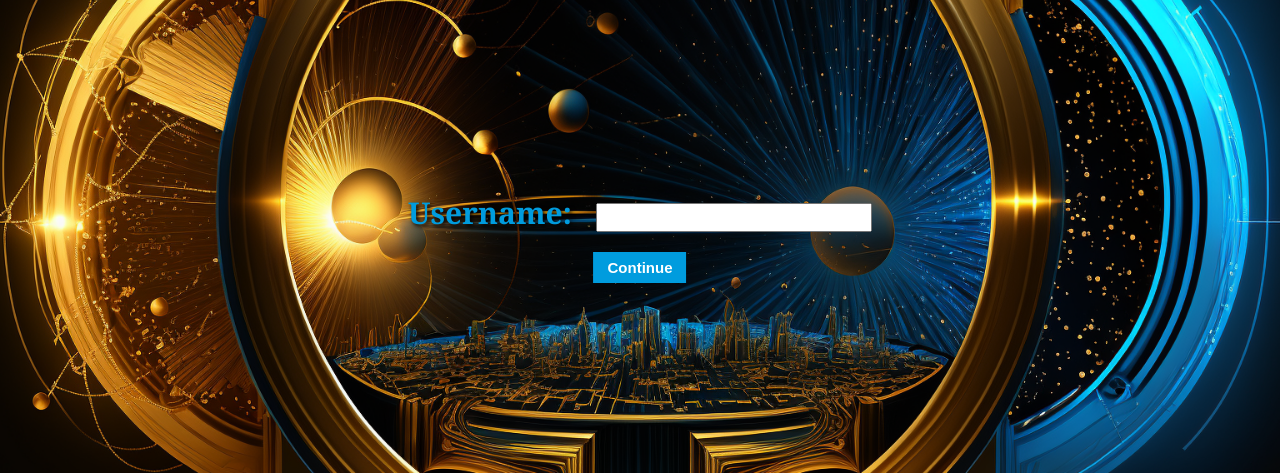
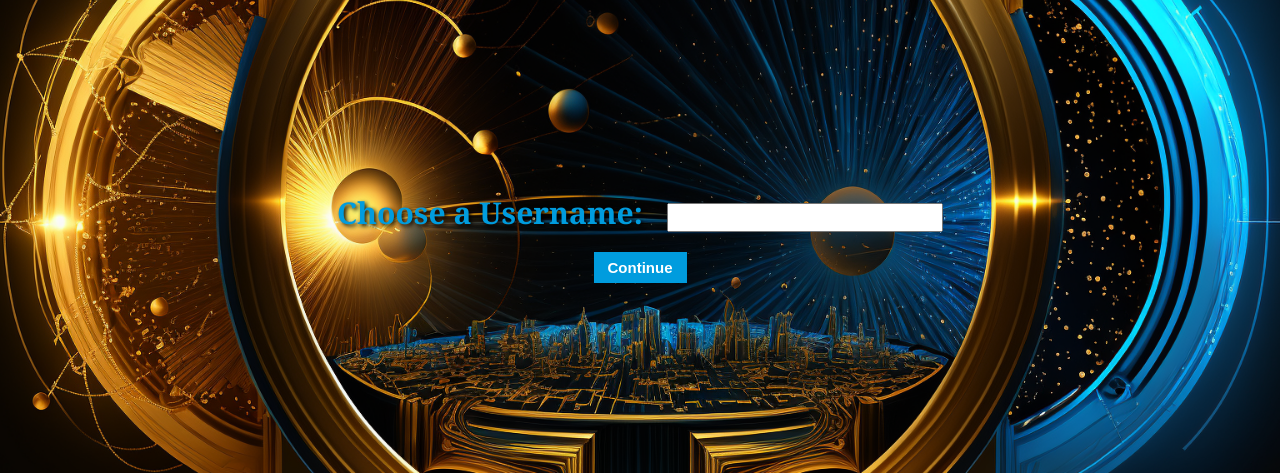
Before and after one commit to matthewdlang18/virtual_econ, a Flask app: page /username in a window 1280 px wide. Shown: the part 207-680 px from the top of the page. Run offline with Flask 3, Linux system fonts and the light colour scheme; data that the repository does not hold is empty.

Commit message:
Add files via upload

```diff
--- a/main/templates/game_selection.html
+++ b/main/templates/game_selection.html
@@ -18,7 +18,7 @@
     {% endif %}
     <div class="simulations">
         <div class="simulation" data-href={{ url_for('game1.home1') }}>The Rational Hunter</div>
-        <div class="simulation"  }}">Equilibrium Explorer</div>
+        <div class="simulation" data-href={{ url_for('game2.home2') }}>Equilibrium Explorer</div>
         <div class="simulation"  }}">Market Taxonomy</div>
         <div class="simulation"  }}>Firm Reactor</div>
         <div class="simulation"  }}>Investment Simulation</div>
--- a/main/templates/username_selection.html
+++ b/main/templates/username_selection.html
@@ -29,7 +29,7 @@
     {% else %}
         <form action="/username" method="post">
             <div>
-                <label for="username">Username:</label>
+                <label for="username">Choose a Username:</label>
                 <input type="text" id="username" name="username" required>
             </div>
             <input type="submit" value="Continue" class="login-button">
```
